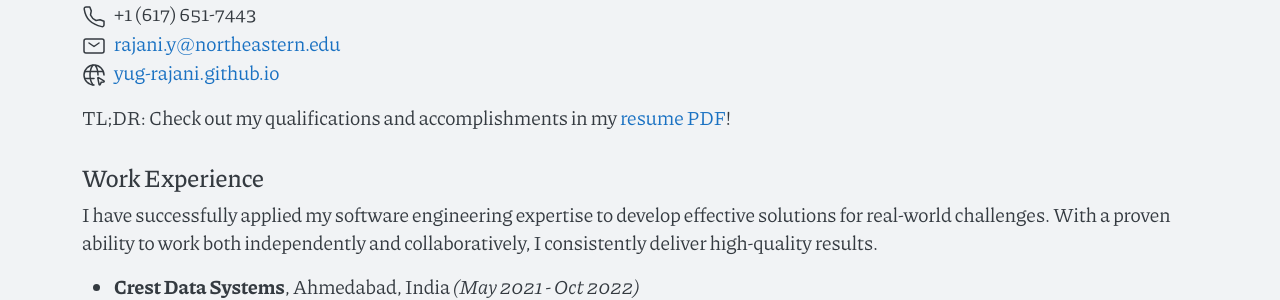
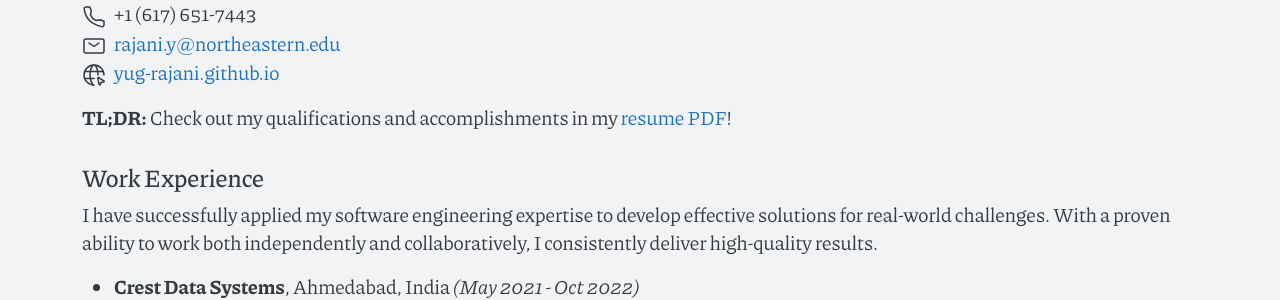
Before and after one commit to yug-rajani/yug-rajani.github.io, a Jekyll site: the page built from cv.md, in a window 1280 px wide and 900 px high. Shown: the part 205-505 px from the top of the window. Built offline with Jekyll 4.4.1, drawn with Linux system fonts in a browser that asks for light colours.

Commit message:
Revert to original spacing

```diff
--- a/cv.md
+++ b/cv.md
@@ -7,7 +7,7 @@ title: Resume
 
 {% include contact.html %}
 
-TL;DR: Check out my qualifications and accomplishments in my [resume PDF](http://yug-rajani.github.io/resume/){:target="_blank"}!
+**TL;DR:** Check out my qualifications and accomplishments in my [resume PDF](http://yug-rajani.github.io/resume/){:target="_blank"}!
 
 ## Work Experience
 
@@ -19,8 +19,6 @@ I have successfully applied my software engineering expertise to develop effecti
   - Optimized Cisco SDWAN report generation feature using FastAPI async/await mechanism, enabling 2+ concurrent user operations.
   - Developed 10+ Elastic integrations on ELK stack for Security and Observability, including Filebeat and Metricbeat modules.
   - Led and mentored technological onboarding of a team of 6 new hires, in the technology of ELK and provided hands-on training.
-
-
 
 - **Crest Data Systems**, Ahmedabad, India *(Dec 2020 - May 2021)* <br>
   <span style="font-weight: bold; color: #999;">Software Engineer Intern</span> | *Python (Flask), Splunk, PostgreSQL*
@@ -39,7 +37,7 @@ I have successfully applied my software engineering expertise to develop effecti
   - Teaching Assistant with Dr. Kathleen Durant, engaging with students in the Database Design (CS 3200) and Database Management Systems (CS 5200) courses to foster understanding and growth.
   - Research Assistant with Dr. Dimitrios Koutsonikolas at NU Wireless Networking and Systems Lab, contributing to 5G mm wave data collection and analysis in Boston, MA.
   - Student Success Guide with the Student Success Initiative, guiding and supporting fellow students in their academic and personal journey, providing assistance in navigating university resources and fostering a thriving and inclusive campus community.
-<br>
+
 - **Dharmsinh Desai University, Nadiad** *(Jun 2017 - May 2021)* <br>
   <span style="font-weight: bold; color: #999;">Faculty of Technology</span> <br>
   <span style="font-weight: bold; color: #999;">Bachelor of Technology in Computer Engineering</span> *(GPA: 4.0 / 4.0)*
@@ -59,42 +57,42 @@ I have been actively involved in various projects that showcase my strong proble
   *Python, Data Structures, Algorithms*
   - Spearheaded a comprehensive analysis of intricate cloud resource allocation challenges, leading the strategic implementation of an algorithmic solution for enhanced Virtual Machine (VM) assignment accuracy within complex cloud environments.
   - Pioneered the development of an advanced algorithm to tackle the NP-hard nature of VM allocation challenges, contributing to the refinement of resource allocation strategies within cloud computing and producing a suboptimal solution to the hard problem.
-<br>
+
 - **Image Manipulation & Enhancement** *(Apr 2023)*<br>
   *Java, Swing, Object Oriented Design*
   - Crafted a GUI-based image editor, implementing a blend of MVC architecture, design patterns, and adherence to SOLID principles.
   - Tested the system extensively using Test Driven Development Methodology to ensure intended behaviour with >80% test coverage.
-<br>
+
 - **Parking Management System** *(Apr 2023)*<br>
   *Python, MySQL, Database Management Systems*
   - Developed a comprehensive Parking Management System utilizing Python and MySQL, facilitating efficient management of parking spaces, resulting in a 20% reduction in parking wait times.
   - Led a cross-functional team in designing and implementing a user-friendly CLI interface, contributing to a improvement in user satisfaction and an increase in data accuracy for parking events.
-<br>
+
 - **Speech Recognition & Voice Detection** *(Apr 2020)*<br>
   *Python (Django), TensorFlow (Keras), Bootstrap, JavaScript*
   - Engineered a speaker identifier by extracting 40-dimensional MFCCs from speech frames using a neural network.
   - Brainstormed and built a Keras (TensorFlow) model using MFCC features for speech recognition and voice detection, achieving >95% accuracy in speaker identification, and designed a user interface for the application providing an intuitive user experience.
-<br>
+
 - **Workflow Management System** *(Apr 2020)*<br>
   *C#, Microsoft SQL Server*
   - Developed a Windows Forms Application aimed at enhancing industrial workflow management, facilitating seamless process optimization and automation.
   - Designed and implemented a comprehensive Workflow Management System with features for task sequencing, data automation, and performance tracking, enabling efficient task execution and improved productivity.
-<br>
+
 - **Agriculture Information System** *(Nov 2019)*<br>
   *Entity Framework, Azure Cloud, CSS, JavaScript, Bootstrap*
   - Executed a Model-View-Controller (MVC) project for the WDDN course, integrating essential features including Entity Framework for database management and authentication.
   - Implemented comprehensive CRUD operations and admin-level functionalities to ensure seamless data management. Optional enhancements encompassed CSS, Javascript, and Bootstrap, resulting in a user-friendly interface.
-<br>
+
 - **Health-Fitness Management Application** *(Nov 2019)*<br>
   *Angular CLI, NodeJS, MongoDB, ExpressJS, TypeScript, AJAX*
   - Developed the "Health-Fitness Management Application," a dynamic web project that utilizes AngularJS, NodeJS, and other front-end technologies to promote users' health awareness. The application facilitates the adoption of a fit lifestyle by monitoring daily activities, water intake, sleep patterns, and body measurements.
   - Integrated AngularJS and NodeJS to ensure seamless data flow and interactive user experience, enabling users to track and manage their health-related information effectively.
-  <br>
+
 - **Cookie Rookie - Online Recipe System** *(Apr 2019)*<br>
   *PHP, SQL, HTML, CSS, JavaScript*
   - Created a PHP-based web application catering to both novice and experienced cooks, allowing users to access provided recipes or upload their own culinary creations.
   - Designed an intuitive workflow for end users that includes seamless registration, login, and recipe uploading processes. The system offers features like recipe categorization, personalized "My Recipes" sections, and feedback provision, enhancing the user experience and interaction with the platform.
-<br>
+
 - **Restaurant Automation** *(Apr 2019)*<br>
   *Python (Django), MySQL, ORM*
   - Developed a web-based system using Django that streamlines order processing and bill generation, enhancing the efficiency of restaurant operations.
```
